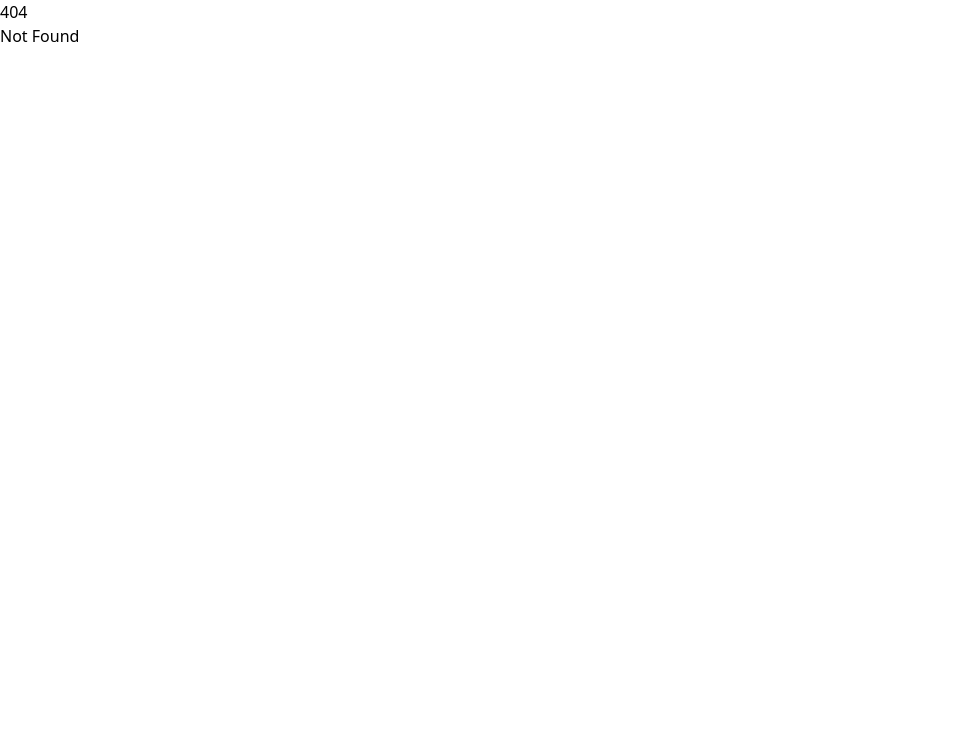
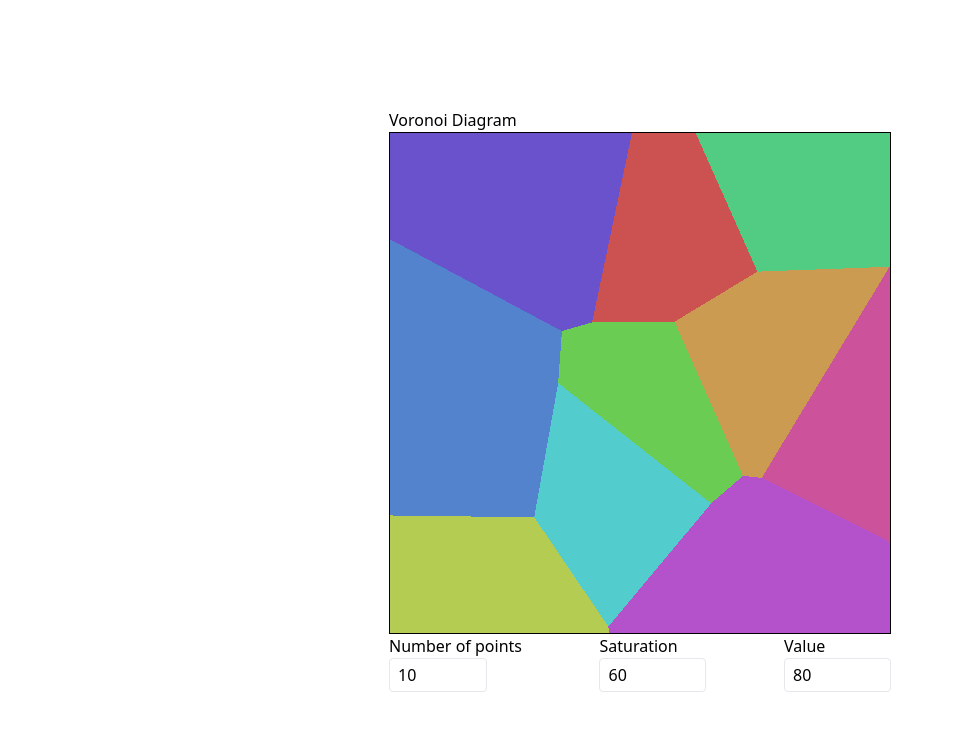
Before and after one commit to bbrez/demos, a SvelteKit app: page /voronoi in a window 1280 px wide. Before the commit this address had no page. Shown: the top 730 px of the page, without its empty margins (0-954 px from the left). Built offline with nearby package versions, Linux system fonts and the light colour scheme.

Commit message:
voronoi diagram

```diff
--- a/src/routes/+page.svelte
+++ b/src/routes/+page.svelte
@@ -1,2 +1,5 @@
-<h1>Welcome to SvelteKit</h1>
-<p>Visit <a href="https://svelte.dev/docs/kit">svelte.dev/docs/kit</a> to read the documentation</p>
+<div class="container mx-auto my-5">
+	<ul>
+		<li><a href="/voronoi" class="text-indigo-500 underline">Voronoi Diagrams</a></li>
+	</ul>
+</div>
--- /dev/null
+++ b/src/routes/voronoi/+page.svelte
@@ -0,0 +1,133 @@
+<script lang="ts">
+	let canvas: HTMLCanvasElement;
+
+	const height = 500;
+	const width = 500;
+
+	let numberOfPoints = $state(10);
+	let saturation = $state(60);
+	let value = $state(80);
+
+	let points = $derived(generatePoints(numberOfPoints));
+
+	function generatePoints(count: number) {
+		return Array.from({ length: count }, () => [Math.random() * width, Math.random() * height]);
+	}
+
+	function generateColor(index: number, total: number) {
+		const hue = (index / total) * 360;
+		return `rgb(${hsvToRgb(hue, saturation / 100, value / 100).join(',')})`;
+	}
+
+	function hsvToRgb(hue: number, saturation: number, value: number) {
+		const chroma = value * saturation;
+		const huePrime = hue / 60;
+		const x = chroma * (1 - Math.abs((huePrime % 2) - 1));
+		let r = 0;
+		let g = 0;
+		let b = 0;
+		if (huePrime >= 0 && huePrime <= 1) {
+			r = chroma;
+			g = x;
+		} else if (huePrime >= 1 && huePrime <= 2) {
+			r = x;
+			g = chroma;
+		} else if (huePrime >= 2 && huePrime <= 3) {
+			g = chroma;
+			b = x;
+		} else if (huePrime >= 3 && huePrime <= 4) {
+			g = x;
+			b = chroma;
+		} else if (huePrime >= 4 && huePrime <= 5) {
+			r = x;
+			b = chroma;
+		} else if (huePrime >= 5 && huePrime <= 6) {
+			r = chroma;
+			b = x;
+		}
+		const m = value - chroma;
+		r += m;
+		g += m;
+		b += m;
+		return [r * 255, g * 255, b * 255];
+	}
+
+	$effect(() => {
+		if (canvas === null) return;
+		const ctx = canvas.getContext('2d');
+		if (ctx === null) return;
+		// Clear the canvas
+		ctx.clearRect(0, 0, width, height);
+
+		// Display the points
+		points.forEach(([x, y]) => {
+			ctx.beginPath();
+			ctx.arc(x, y, 2, 0, 2 * Math.PI);
+			ctx.fill();
+		});
+
+		// Create the voronoi diagram
+		const imageData = ctx.createImageData(width, height);
+		const data = imageData.data;
+
+		for (let x = 0; x < width; x++) {
+			for (let y = 0; y < height; y++) {
+				const distances = points.map(([px, py]) => Math.hypot(px - x, py - y));
+				const minDistance = Math.min(...distances);
+				const minIndex = distances.indexOf(minDistance);
+				const [r, g, b] = hsvToRgb((minIndex / points.length) * 360, saturation / 100, value / 100);
+				const index = (y * width + x) * 4;
+				data[index] = r;
+				data[index + 1] = g;
+				data[index + 2] = b;
+				data[index + 3] = 255; // alpha
+			}
+		}
+
+		ctx.putImageData(imageData, 0, 0);
+	});
+</script>
+
+<div class="container mx-auto grid min-h-svh place-items-center">
+	<div>
+		<h1>Voronoi Diagram</h1>
+		<div class="flex flex-col">
+			<canvas class="border border-black" {height} {width} bind:this={canvas}></canvas>
+			<div class="flex flex-row justify-between gap-3">
+				<div>
+					<label class="block" for="points">Number of points</label>
+					<input
+						id="points"
+						type="number"
+						min="1"
+						max="30"
+						bind:value={numberOfPoints}
+						class="rounded border px-2 py-1"
+					/>
+				</div>
+				<div>
+					<label class="block" for="saturation">Saturation</label>
+					<input
+						id="saturation"
+						type="number"
+						min="0"
+						max="100"
+						bind:value={saturation}
+						class="rounded border px-2 py-1"
+					/>
+				</div>
+				<div>
+					<label class="block" for="lightness">Value</label>
+					<input
+						id="lightness"
+						type="number"
+						min="0"
+						max="100"
+						bind:value
+						class="rounded border px-2 py-1"
+					/>
+				</div>
+			</div>
+		</div>
+	</div>
+</div>
--- a/svelte.config.js
+++ b/svelte.config.js
@@ -6,6 +6,9 @@ const config = {
 	// Consult https://svelte.dev/docs/kit/integrations
 	// for more information about preprocessors
 	preprocess: vitePreprocess(),
+	compilerOptions: {
+		runes: true
+	},
 
 	kit: {
 		// adapter-auto only supports some environments, see https://svelte.dev/docs/kit/adapter-auto for a list.
```
